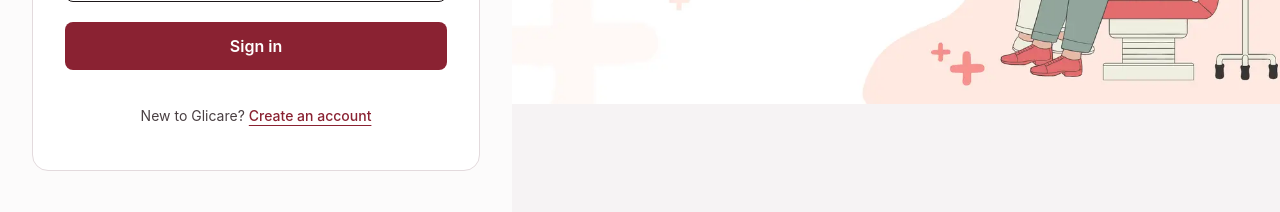
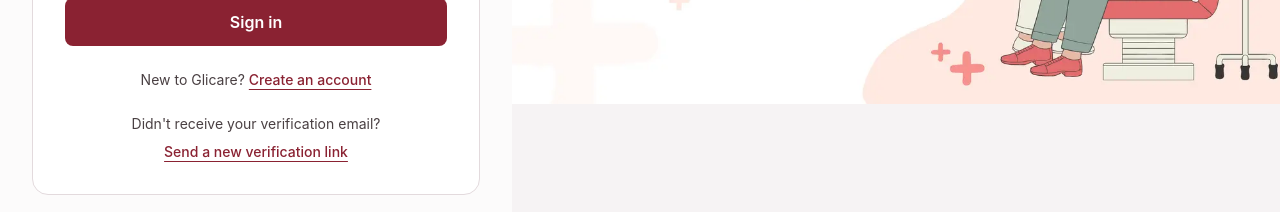
Before and after one commit to welderessutti/glicare-spa, an Angular app: page /auth/login in a window 1280 px wide. Shown: the part 498-710 px from the top of the page. Built offline with nearby package versions, Linux system fonts and the light colour scheme; no server answers; a web font is replaced by a local one.

Commit message:
Add resend verification link in the login form page

```diff
--- a/src/app/features/auth/pages/login/login.html
+++ b/src/app/features/auth/pages/login/login.html
@@ -159,8 +159,18 @@
     New to Glicare?
     <a
       [routerLink]="['/auth/register']"
-      class="inline-flex min-h-11 items-center rounded-sm font-medium text-accent underline underline-offset-4 hover:text-accent-hover"
+      class="inline-flex items-center rounded-sm font-medium text-accent underline underline-offset-4 hover:text-accent-hover"
       >Create an account</a
     >
   </p>
+
+  <p class="mt-6 flex flex-wrap items-center justify-center text-sm text-text-secondary">
+    Didn't receive your verification email?
+    <a
+      [routerLink]="['/auth/resend-verification']"
+      class="inline-flex mt-2 items-center rounded-sm font-medium text-accent underline underline-offset-4 hover:text-accent-hover"
+    >
+      Send a new verification link
+    </a>
+  </p>
 </section>
```
